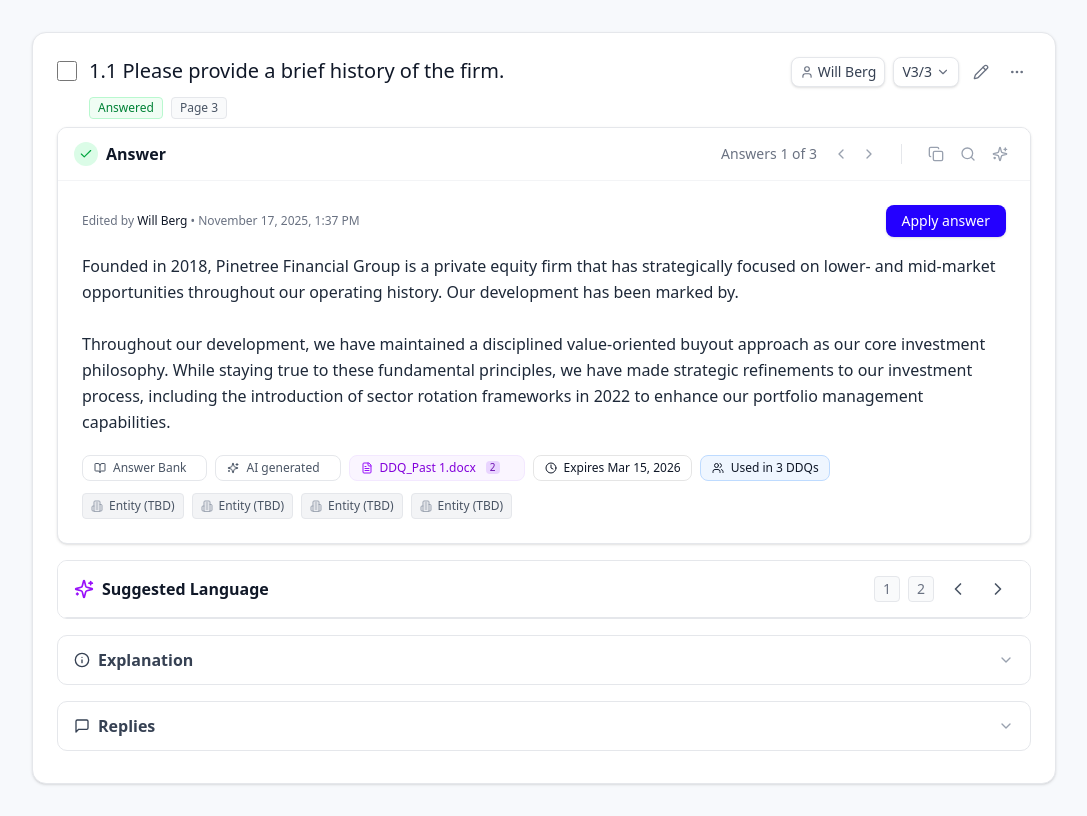
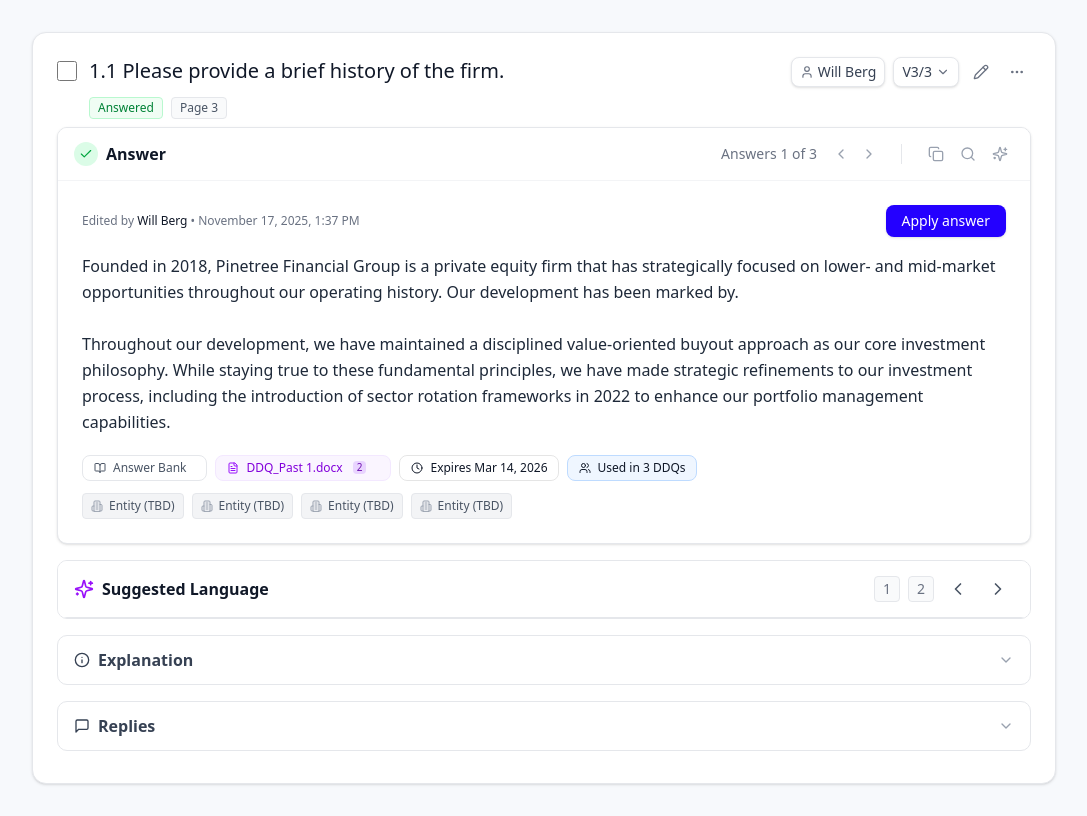
Before and after one commit to nyershov-prd/design-unified-answer-panel, a React (Vite) app: page / in a window 1280 px wide. Shown: the whole page, without its empty margins (96-1183 px from the left). Built offline with nearby package versions, Linux system fonts and the light colour scheme.

Commit message:
Make metadata badges dynamic per answer - each answer has unique tags/expiration/usage

```diff
--- a/src/components/ddq/AnswerEditor.tsx
+++ b/src/components/ddq/AnswerEditor.tsx
@@ -40,6 +40,16 @@
   // Action props
   onSearchClick?: () => void;
   onAIClick?: () => void;
+
+  // Metadata props
+  metadata?: {
+    hasAnswerBank?: boolean;
+    hasAIGenerated?: boolean;
+    documentName?: string;
+    documentCount?: number;
+    expirationDate?: Date;
+    usedInDDQs?: number;
+  };
 }
 
 export const AnswerEditor: React.FC<AnswerEditorProps> = ({
@@ -52,12 +62,13 @@
     onNext,
     onPrev,
     onSearchClick,
-    onAIClick
+    onAIClick,
+    metadata
 }) => {
   const [isFocused, setIsFocused] = useState(false);
 
-  // Mock expiration date - in production this would come from props
-  const expirationDate = new Date('2026-03-15'); // Example: March 15, 2026
+  // Use provided metadata or defaults
+  const expirationDate = metadata?.expirationDate || new Date('2026-03-15');
   const today = new Date();
   const isExpired = expirationDate < today;
   const formattedExpiration = expirationDate.toLocaleDateString('en-US', { month: 'short', day: 'numeric', year: 'numeric' });
@@ -202,6 +213,7 @@
 
         {/* Evidence / Metadata Chips */}
         <div className="flex flex-wrap gap-2 mt-4">
+            {metadata?.hasAnswerBank && (
                 <div className="group relative inline-flex">
                     <Badge variant="outline" className="text-gray-600 pr-5" icon={<BookOpen className="w-3 h-3" />}>
                         Answer Bank
@@ -210,7 +222,9 @@
                         <X className="w-2.5 h-2.5" />
                     </button>
                 </div>
+            )}
 
+            {metadata?.hasAIGenerated && (
                 <div className="group relative inline-flex">
                     <Badge variant="outline" className="text-gray-600 pr-5" icon={<Sparkles className="w-3 h-3" />}>
                         AI generated
@@ -219,16 +233,20 @@
                         <X className="w-2.5 h-2.5" />
                     </button>
                 </div>
+            )}
 
+            {metadata?.documentName && (
                 <div className="group relative inline-flex">
                     <Badge variant="secondary" className="bg-purple-50 text-purple-700 border-purple-100 pr-6" icon={<FileText className="w-3 h-3 text-purple-600" />}>
-                    DDQ_Past 1.docx <span className="ml-1 bg-purple-200 text-purple-800 px-1 rounded text-[10px]">2</span>
+                        {metadata.documentName} {metadata.documentCount && <span className="ml-1 bg-purple-200 text-purple-800 px-1 rounded text-[10px]">{metadata.documentCount}</span>}
                     </Badge>
                     <button className="absolute right-1 top-1/2 -translate-y-1/2 p-0.5 rounded-full text-purple-400 hover:bg-purple-100 hover:text-purple-700 opacity-0 group-hover:opacity-100 transition-opacity">
                         <X className="w-2.5 h-2.5" />
                     </button>
                 </div>
+            )}
 
+            {metadata?.expirationDate && (
                 <Badge variant="outline" className={cn(
                     isExpired
                         ? "text-red-600 border-red-200 bg-red-50"
@@ -236,10 +254,13 @@
                 )} icon={<Clock className="w-3 h-3" />}>
                     Expires {formattedExpiration}
                 </Badge>
+            )}
 
+            {metadata?.usedInDDQs !== undefined && (
                 <Badge variant="outline" className="text-blue-600 border-blue-200 bg-blue-50" icon={<Users className="w-3 h-3" />}>
-                Used in 3 DDQs
+                    Used in {metadata.usedInDDQs} DDQ{metadata.usedInDDQs !== 1 ? 's' : ''}
                 </Badge>
+            )}
         </div>
 
         {/* Entity Chips */}
--- a/src/components/ddq/DDQAnswerPanel.tsx
+++ b/src/components/ddq/DDQAnswerPanel.tsx
@@ -23,17 +23,41 @@
     {
         id: '1',
         text: INITIAL_ANSWER,
-        source: 'Current Draft'
+        source: 'Current Draft',
+        metadata: {
+            hasAnswerBank: true,
+            hasAIGenerated: false,
+            documentName: 'DDQ_Past 1.docx',
+            documentCount: 2,
+            expirationDate: new Date('2026-03-14'),
+            usedInDDQs: 3
+        }
     },
     {
         id: '2',
         text: `Pinetree Financial Group, established in 2018, specializes in lower- and mid-market private equity. We adhere to a value-oriented buyout strategy while adapting our processes, notably adding sector rotation frameworks in 2022 to boost portfolio management.`,
-        source: 'AI Concise'
+        source: 'AI Concise',
+        metadata: {
+            hasAnswerBank: false,
+            hasAIGenerated: true,
+            documentName: undefined,
+            documentCount: undefined,
+            expirationDate: new Date('2025-12-31'),
+            usedInDDQs: 1
+        }
     },
     {
         id: '3',
         text: `Since our inception in 2018, Pinetree Financial Group has been dedicated to uncovering opportunities within the lower- and mid-market sectors. Our journey is defined by a steadfast commitment to a value-oriented buyout philosophy. Over the years, we have evolved our investment strategies to remain agile, most significantly with the implementation of sector rotation frameworks in 2022, which has substantially strengthened our portfolio management infrastructure.`,
-        source: 'Marketing V2'
+        source: 'Marketing V2',
+        metadata: {
+            hasAnswerBank: true,
+            hasAIGenerated: false,
+            documentName: 'Marketing_Deck_Q4.pptx',
+            documentCount: 5,
+            expirationDate: new Date('2026-06-30'),
+            usedInDDQs: 7
+        }
     }
 ];
 
@@ -70,7 +94,15 @@
     const newCandidate = {
       id: `${Date.now()}`,
       text: answerText,
-      source: 'Answer Bank'
+      source: 'Answer Bank',
+      metadata: {
+        hasAnswerBank: true,
+        hasAIGenerated: false,
+        documentName: undefined,
+        documentCount: undefined,
+        expirationDate: new Date('2026-12-31'),
+        usedInDDQs: 0
+      }
     };
 
     // Add to the list
@@ -141,6 +173,7 @@
                   console.log('AI icon clicked, opening section');
                   setIsSuggestedLanguageOpen(!isSuggestedLanguageOpen);
                 }}
+                metadata={answerCandidates[currentAnswerIndex]?.metadata}
              />
         </div>
 
```
Lines whose indentation alone changed are shown as unchanged.
